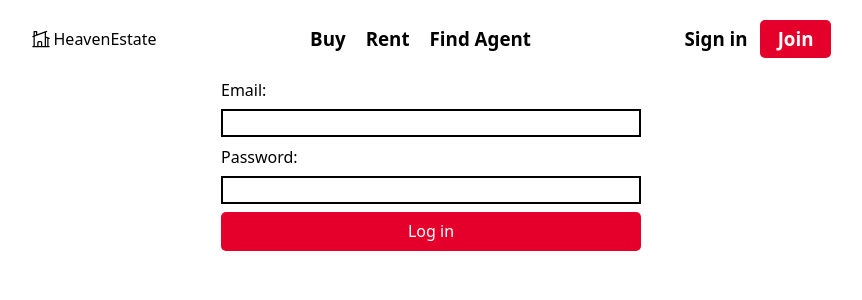
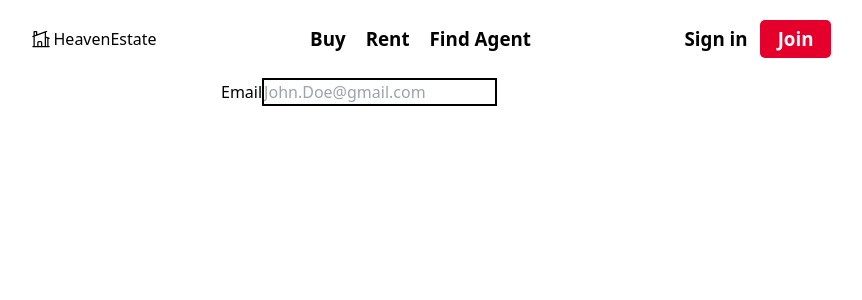
Before and after one commit to filipkomogorov/booking-app, a React (Vite) app in the folder client/: page /login in a window 1280 px wide. Shown: the top 300 px of the page, without its empty margins (209-1071 px from the left). Built offline with nearby package versions, Linux system fonts and the light colour scheme.

Commit message:
creating a custom input component

```diff
--- /dev/null
+++ b/client/src/components/TextField/TextField.tsx
@@ -0,0 +1,26 @@
+import { useField } from "formik";
+import { TextFieldProps } from "../../types/types";
+
+const TextField = ({...props }: TextFieldProps) => {
+  const [field, meta, helpers] = useField(props);
+  return (
+    <label>
+      {props.label}
+      <input
+        {...field}
+        {...props}
+        value={field.value ? field.value : ""}
+        onBlur={() => helpers.setTouched(true)}
+        onChange={(event) => helpers.setValue(event.target.value)}
+        className={`border border-2 ${
+          meta.touched && meta.error ? "border-error" : ""
+        }`}
+      />
+      {meta.touched && meta.error && (
+        <div className="text-error">{meta.error}</div>
+      )}
+    </label>
+  );
+};
+
+export default TextField;
--- a/client/src/layout/Layout.tsx
+++ b/client/src/layout/Layout.tsx
@@ -1,6 +1,6 @@
 import React from "react";
 import { Outlet } from "react-router-dom";
-import Header from "../components/header/Header";
+import Header from "../components/Header/Header";
 
 const Layout = () => {
   return (
--- a/client/src/pages/IndexPage.tsx
+++ b/client/src/pages/IndexPage.tsx
@@ -1,4 +1,4 @@
-import Header from "../components/header/Header"
+import Header from "../components/Header/Header"
 
 const IndexPage = () => {
   return (
--- a/client/src/pages/LoginPage.tsx
+++ b/client/src/pages/LoginPage.tsx
@@ -1,7 +1,8 @@
 import React from "react";
 import { loginSchema } from "../schemas/LoginValidation";
-import { useFormik, FormikHelpers } from "formik";
+import { Formik, useFormik, FormikHelpers, Field } from "formik";
 import { Login as loginSchemaTypes } from "../schemas/LoginValidation";
+import TextField from "../components/TextField/TextField";
 
 const onSubmit = async (
   values: loginSchemaTypes,
@@ -9,13 +10,25 @@ const onSubmit = async (
 ) => {
   console.log(values);
   console.log(actions);
-  await new Promise((resolve)=>setTimeout(resolve, 1000))
-  actions.resetForm()
+  await new Promise((resolve) => setTimeout(resolve, 1000));
+  actions.resetForm();
+};
+
+const initialValues = {
+  email: "",
+  password: "",
 };
 
 const LoginPage = () => {
-  const { values, errors, touched, handleChange, handleBlur, handleSubmit, isSubmitting } =
-    useFormik({
+  const {
+    values,
+    errors,
+    touched,
+    handleChange,
+    handleBlur,
+    handleSubmit,
+    isSubmitting,
+  } = useFormik({
     initialValues: {
       email: "",
       password: "",
@@ -26,42 +39,30 @@ const LoginPage = () => {
 
   return (
     <div>
-      <form onSubmit={handleSubmit} className='flex flex-col max-w-2xl mx-auto gap-3'>
-        {/* TODO Create custom text component */}
-        <label>Email:</label>
-        <input
+      <Formik
+        initialValues={{ ...initialValues }}
+        onSubmit={async (values, actions) => {
+          await new Promise((resolve) => setTimeout(resolve, 1000));
+          actions.resetForm();
+        }}
+      >
+        {(props) => (
+          <form
+            onSubmit={props.handleSubmit}
+            className="flex flex-col max-w-2xl mx-auto gap-3"
+          >
+
+            <TextField
+              label="Email"
               name="email"
               type="email"
-          onChange={handleChange}
-          value={values.email}
-          onBlur={handleBlur}
-          className={`border border-2 ${
-            errors.email && touched.email ? "border-error" : ""
-          }`}
+              placeholder="John.Doe@gmail.com"
             />
-        {errors.email && touched.email && (
-          <span className="text-error">{errors.email}</span>
+          </form>
         )}
-        <label>Password:</label>
-        <input
-          type="password"
-          name="password"
-          onChange={handleChange}
-          value={values.password}
-          onBlur={handleBlur}
-          className={`border border-2 ${
-            errors.password && touched.password ? "border-error" : ""
-          }`}
-        />
-        {errors.password && touched.password && (
-          <span className="text-error">{errors.password}</span>
-        )}
-        {/* TODO replace the text inside with spinner when isSubmitting */}
-        <button disabled={isSubmitting} type="submit" className={`py-3 rounded-lg ${isSubmitting ? 'border bg-grey-300 text-black' : 'bg-cta text-white'}`}>
-          Log in
-        </button>
-      </form>
+      </Formik>
     </div>
+
   );
 };
 
--- /dev/null
+++ b/client/src/types/types.tsx
@@ -0,0 +1,7 @@
+import { FieldInputProps, FormikHandlers } from 'formik';
+
+export interface TextFieldProps extends FieldInputProps<string> {
+    label?: string;
+    type?: string;
+    placeholder?: string;
+  }
```
Lines whose indentation alone changed are shown as unchanged.
